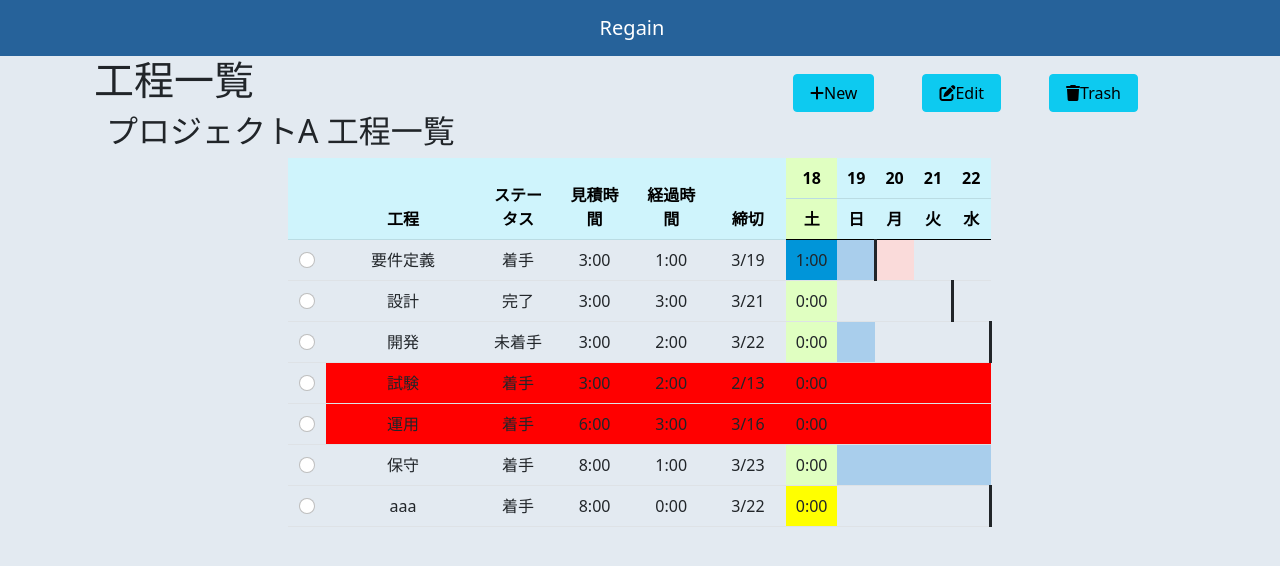
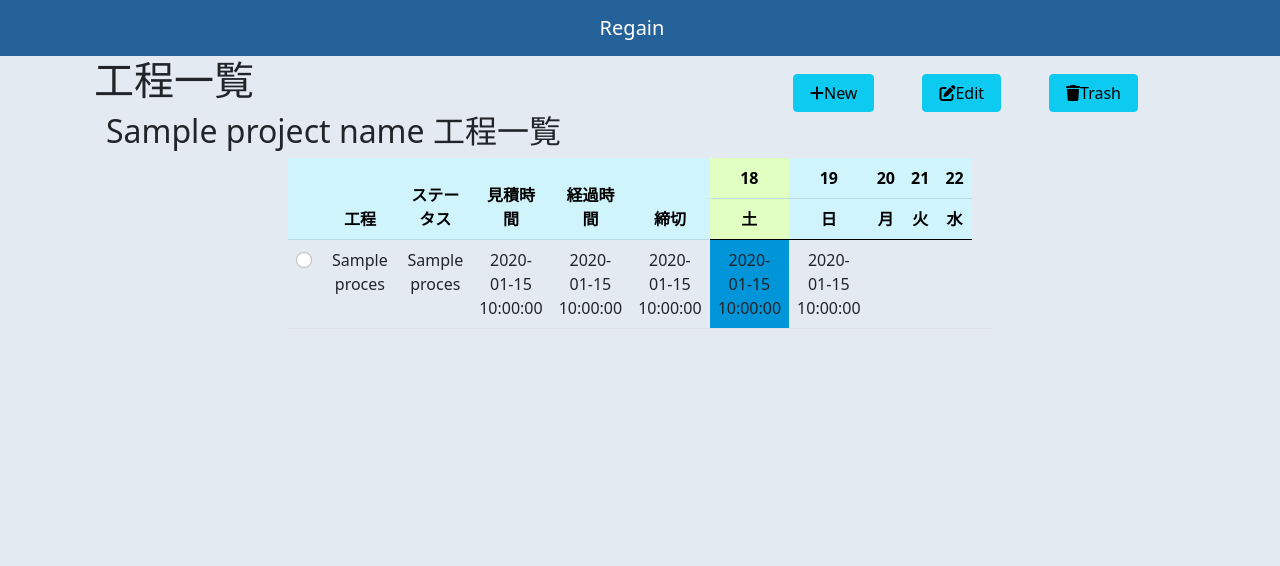
Before and after one commit to ukiuki6567/Regain, a Flask app: template app/templates/processes.html in a window 1280 px wide. Shown: the top 566 px of the page. Run offline with Flask 2, Linux system fonts and the light colour scheme; the template is opened without the code that fills it: most values are stand-ins (such as "Sample title", 1, 10 or a date in 2020); some libraries are stand-ins or nearby versions.

Commit message:
Add files via upload

```diff
--- a/app/templates/processes.html
+++ b/app/templates/processes.html
@@ -4,7 +4,7 @@
 <body>
     <div class="container">
         <div class="row">
-            <h2>プロジェクトA 工程一覧</h2>
+            <h2>{{ project_name }} 工程一覧</h2>
         </div>
         <div class="row justify-content-center">
             <div class="col-8 text-center">
@@ -33,97 +33,22 @@
                         </tr>
                     </thead>
                     <tbody>
-                        <tr id="1">
-                            <th scope="row"> <input class="form-check-input" type="radio" name="selectProcesses"></th>
-                            <td>要件定義</td>
-                            <td>着手</td>
-                            <td>3:00</td>
-                            <td>1:00</td>
-                            <td>3/19</td>
-                            <td>1:00</td>
+                        {% for process in processes %}
+                        <tr id="{{ loop.index }}">
+                            <th scope="row"> <input class="form-check-input" type="radio" name="selectRecords" value="{{ process.process_id }},{{ process.process_name }}"></th>
+                            <td style="cursor:pointer;" onclick="location.href='{{ process.process_id }}'">{{ process.process_name }}</td>
+                            <td style="cursor:pointer;" onclick="location.href='{{ process.process_id }}'">{{ process.status_name }}</td>
+                            <td style="cursor:pointer;" onclick="location.href='{{ process.process_id }}'">{{ process.estimated_time }}</td>
+                            <td style="cursor:pointer;" onclick="location.href='{{ process.process_id }}'">{{ process.passed_time }}</td>
+                            <td style="cursor:pointer;" onclick="location.href='{{ process.process_id }}'">{{ process.deadline }}</td>
+                            <td style="cursor:pointer;" onclick="location.href='{{ process.process_id }}'">{{ process.passed_time }}</td>
+                            <td style="cursor:pointer;" onclick="location.href='{{ process.process_id }}'">{{ process.worktime_today }}</td>
                             <td>&nbsp;</td>
                             <td>&nbsp;</td>
                             <td>&nbsp;</td>
                             <td>&nbsp;</td>
                         </tr>
-                        <tr id="2">
-                            <th scope="row"> <input class="form-check-input" type="radio" name="selectProcesses"></th>
-                            <td>設計</td>
-                            <td>完了</td>
-                            <td>3:00</td>
-                            <td>3:00</td>
-                            <td>3/21</td>
-                            <td>0:00</td>
-                            <td>&nbsp;</td>
-                            <td>&nbsp;</td>
-                            <td>&nbsp;</td>
-                            <td>&nbsp;</td>
-                        </tr>
-                        <tr id="3">
-                            <th scope="row"> <input class="form-check-input" type="radio" name="selectProcesses"></th>
-                            <td>開発</td>
-                            <td>未着手</td>
-                            <td>3:00</td>
-                            <td>2:00</td>
-                            <td>3/22</td>
-                            <td>0:00</td>
-                            <td>&nbsp;</td>
-                            <td>&nbsp;</td>
-                            <td>&nbsp;</td>
-                            <td>&nbsp;</td>
-                        </tr>
-                        <tr id="4">
-                            <th scope="row"> <input class="form-check-input" type="radio" name="selectProcesses"></th>
-                            <td>試験</td>
-                            <td>着手</td>
-                            <td>3:00</td>
-                            <td>2:00</td>
-                            <td>2/13</td>
-                            <td>0:00</td>
-                            <td>&nbsp;</td>
-                            <td>&nbsp;</td>
-                            <td>&nbsp;</td>
-                            <td>&nbsp;</td>
-                        </tr>
-                        <tr id="5">
-                            <th scope="row"> <input class="form-check-input" type="radio" name="selectProcesses"></th>
-                            <td>運用</td>
-                            <td>着手</td>
-                            <td>6:00</td>
-                            <td>3:00</td>
-                            <td>3/16</td>
-                            <td>0:00</td>
-                            <td>&nbsp;</td>
-                            <td>&nbsp;</td>
-                            <td>&nbsp;</td>
-                            <td>&nbsp;</td>
-                        </tr>
-                        <tr id="6">
-                            <th scope="row"> <input class="form-check-input" type="radio" name="selectProcesses"></th>
-                            <td>保守</td>
-                            <td>着手</td>
-                            <td>8:00</td>
-                            <td>1:00</td>
-                            <td>3/23</td>
-                            <td>0:00</td>
-                            <td>&nbsp;</td>
-                            <td>&nbsp;</td>
-                            <td>&nbsp;</td>
-                            <td>&nbsp;</td>
-                        </tr>
-                        <tr id="7">
-                            <th scope="row"> <input class="form-check-input" type="radio" name="selectProcesses"></th>
-                            <td>aaa</td>
-                            <td>着手</td>
-                            <td>8:00</td>
-                            <td>0:00</td>
-                            <td>3/22</td>
-                            <td>0:00</td>
-                            <td>&nbsp;</td>
-                            <td>&nbsp;</td>
-                            <td>&nbsp;</td>
-                            <td>&nbsp;</td>
-                        </tr>
+                        {% endfor %}
                     </tbody>
                 </table>
             </div>
@@ -143,25 +68,6 @@
                             <label for="InputProcess" class="form-label">工程名</label>
                             <input type="process" class="form-control" id="InputProcess" aria-describedby="processHelp">
                             <div id="processHelp" class="form-text">入力必須</div>
-                        </div>
-                        <div class="dropdown">
-                            <button class="btn btn-secondary dropdown-toggle" type="button" id="dropdownMenuButton1"
-                                data-bs-toggle="dropdown" aria-expanded="false">
-                                ステータス
-                            </button>
-                            <ul class="dropdown-menu" aria-labelledby="dropdownMenuButton1">
-                                <li><a class="dropdown-item" href="#">未着手</a></li>
-                                <li><a class="dropdown-item" href="#">着手</a></li>
-                                <li><a class="dropdown-item" href="#">完了</a></li>
-                            </ul>
-                        </div>
-                        <div>
-                            <label for="InputForecasttime" class="form-label">見積時間</label>
-                            <input type="forecasttime" class="form-control" id="InputeEtimatedtime">
-                        </div>
-                        <div>
-                            <label for="InputDeadline" class="form-label">経過時間</label>
-                            <input type="deadline" class="form-control" id="Inputpassedtime">
                         </div>
                         <div>
                             <label for="InputDeadline" class="form-label">締切</label>
@@ -253,13 +159,12 @@
         }
     }
 
-
     var today = new Date();
-    for (let i = 1; i <= 7; i++) {
+    for (let i = 1; i <={{processes | length}}; i++) { //VSCODEだとエラーみたいに表示されるが問題なし
         let collection = document.getElementById(i).children;
         var deadline_Date = new Date(today.getFullYear().toString() + "/" + collection[5].innerHTML + " 23:59:59");
         // console.log(today.getFullYear().toString());
-        // 3:00 を:で分割して計算　タイマーhtmlを参照
+        // hh:mm を:で分割して計算
         var estimated_time = collection[3].innerHTML;
         var passed_time = collection[4].innerHTML;
         // console.log(estimated_time);
@@ -314,18 +219,18 @@
                 else {
                     // 日付が締め切りを過ぎてからは青色で塗る
                     collection[5 + j].style = 'background-color:#FADBDA';
-                    //  collection[5].style = 'background-color:#FADBDA';
+                    collection[5].style = 'background-color:#FADBDA';
                 }
 
             }
 
         }
+
         for (j = 1; j <= 5; j++) {
             if (deadline_Date.getDate() == document.getElementById('day' + j).innerHTML) {
                 collection[5 + j].style.borderRight = "solid";
             }
         }
-
 
         // 今日の取り組み時間での塗分け
         switch (collection[6].innerHTML) {
@@ -340,17 +245,13 @@
             default:
                 collection[6].style = 'background-color:#0095d9';
         }
-
         // 締め切りを過ぎているかの判定
         if (deadline_Date < today) {
             for (j = 1; j <= 10; j++) {
                 collection[j].style = 'background-color:red';
             }
         }
-
     }
-
 </script>
-
 </body>
 {% endblock %}
```
